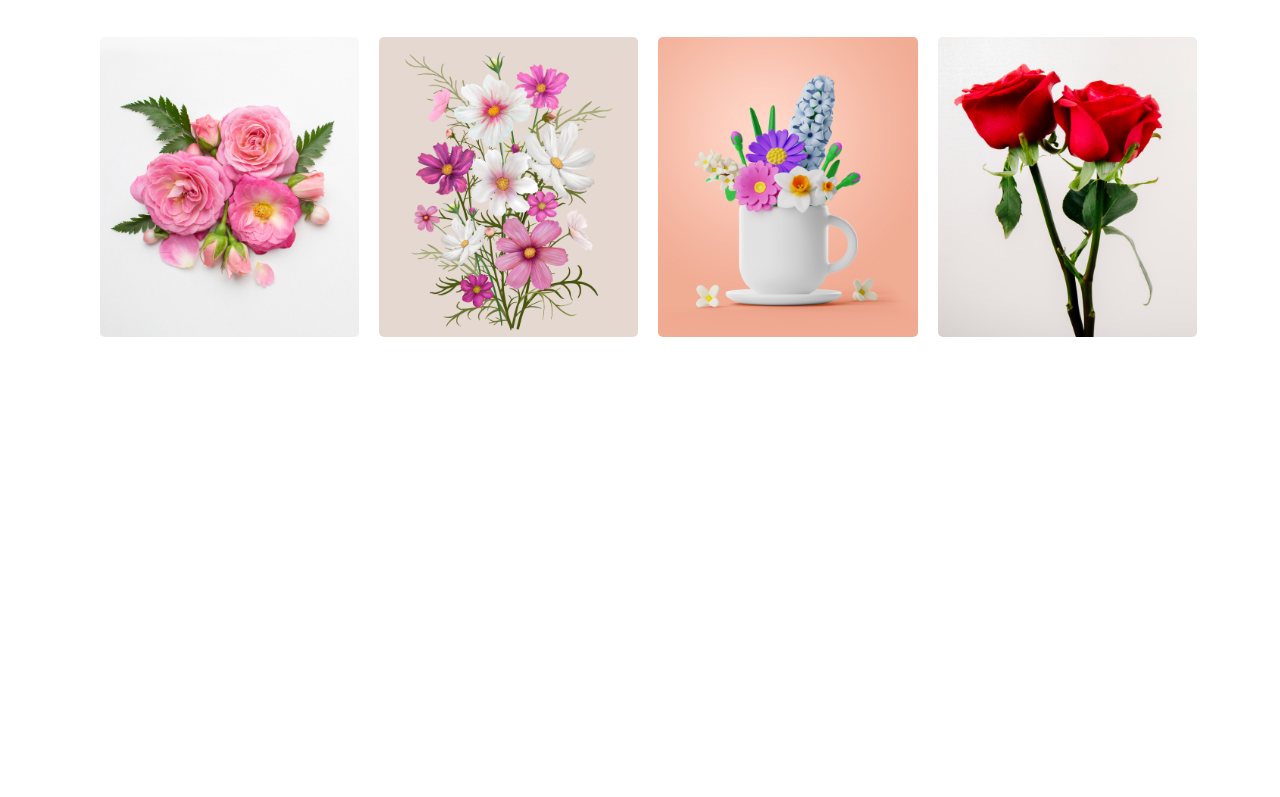
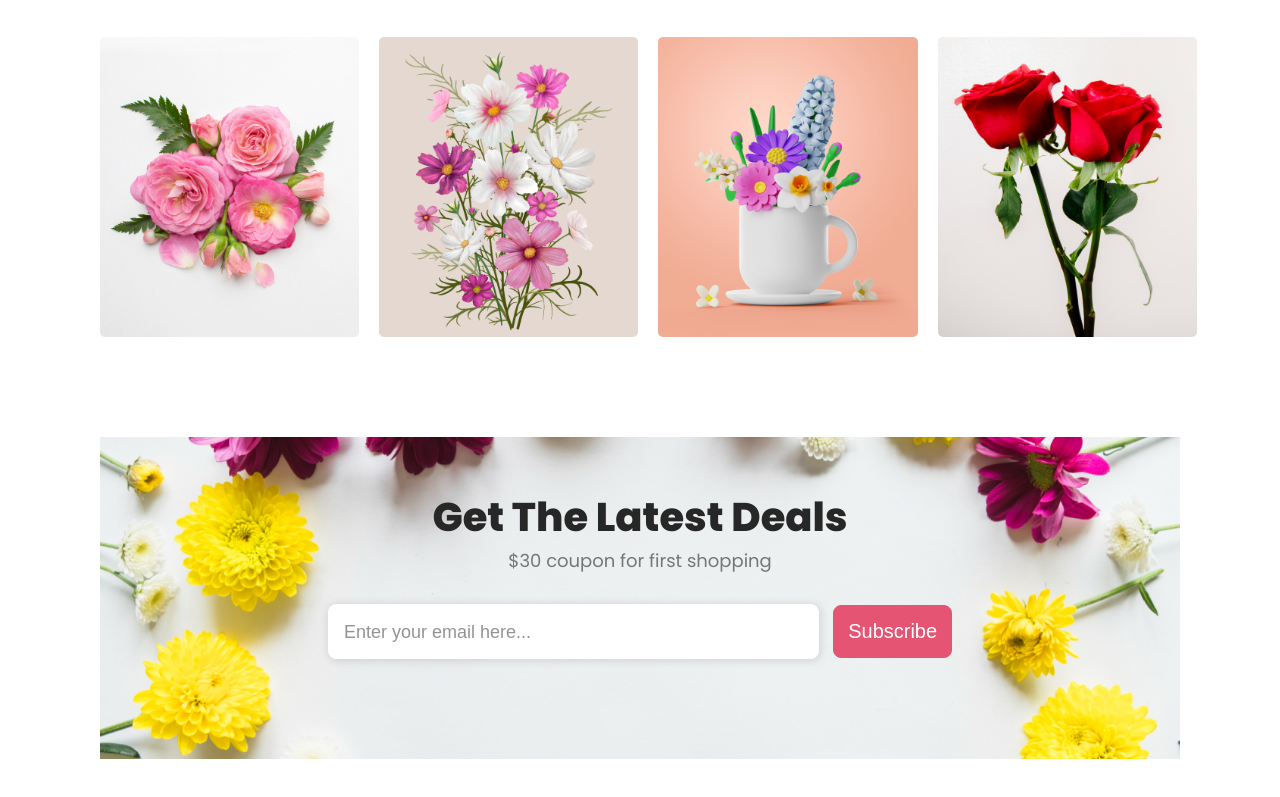
Before and after one commit to mrrakib5007/flower-shop, a plain HTML site: page index.html in a window 1280 px wide. Shown: the part 2907-3704 px from the top of the page. Before the commit the page ends 3344 px from the top, so only its background shows below. Drawn offline with Linux system fonts and the light colour scheme.

Commit message:
Get The Latest Deals Added

```diff
--- a/index.html
+++ b/index.html
@@ -108,6 +108,22 @@
                 </div>
             </div>
         </section>
+
+        <!-- Get The Latest Deals  -->
+        <section>
+            <div class="latest-deals-container">
+                <h3 class="latest-deals-title">
+                    Get The Latest Deals
+                </h3>
+                <p class="latest-deals-description">
+                    $30 coupon for first shopping
+                </p>
+                <div class="input-box">
+                    <input type="text" placeholder="Enter your email here..." class="input">
+                    <button class="subscribe-btn">Subscribe</button>
+                </div>
+            </div>
+        </section>
     </main>
 
     <!-- Footer Section  -->
--- a/style.css
+++ b/style.css
@@ -251,3 +251,74 @@ body {
     width: 24%;
     border-radius: 5px;
 }
+
+
+/* Get The Latest Deals  */
+
+.latest-deals-container {
+    margin: 100px;
+    padding: 50px 30px 100px;
+    background: url(images/Rectangle\ 9.png);
+    background-position: center;
+    background-size: cover;
+    background-repeat: no-repeat;
+    text-align: center;
+}
+
+.latest-deals-title {
+    margin: 0;
+    color: #272727;
+    text-align: center;
+    font-size: 40px;
+    font-weight: 800;
+}
+
+.latest-deals-description {
+    margin: 0;
+    color: rgba(39, 39, 39, 0.60);
+    text-align: center;
+    font-size: 18px;
+    font-style: normal;
+    font-weight: 400;
+}
+
+.input-box {
+    margin-top: 30px;
+}
+.input-box input{
+    outline: 0;
+    border: 1px solid #fff;
+    box-shadow: 1px 1px 10px #2727272a;
+    border-radius: 8px;
+    background: #FFF;
+    width: 45%;
+    font-size: 20px;
+    padding: 15px;
+    margin-right: 10px;
+    transition: all 0.3s;
+}
+
+.input-box input::placeholder {
+    color: rgba(39, 39, 39, 0.5);
+    font-size: 18px;
+}
+.input-box input:focus {
+    border: 1px solid #e55473;
+}
+
+.input-box button{
+    outline: 0;
+    border: 1px solid #E55473;
+    border-radius: 8px;
+    background: #E55473;
+    color: #FFF;
+    font-size: 20px;
+    padding: 14px;
+    cursor: pointer;
+    transition: all 0.3s;
+}
+
+.input-box button:hover {
+    background: #fff;
+    color: #E55473;
+}
```
